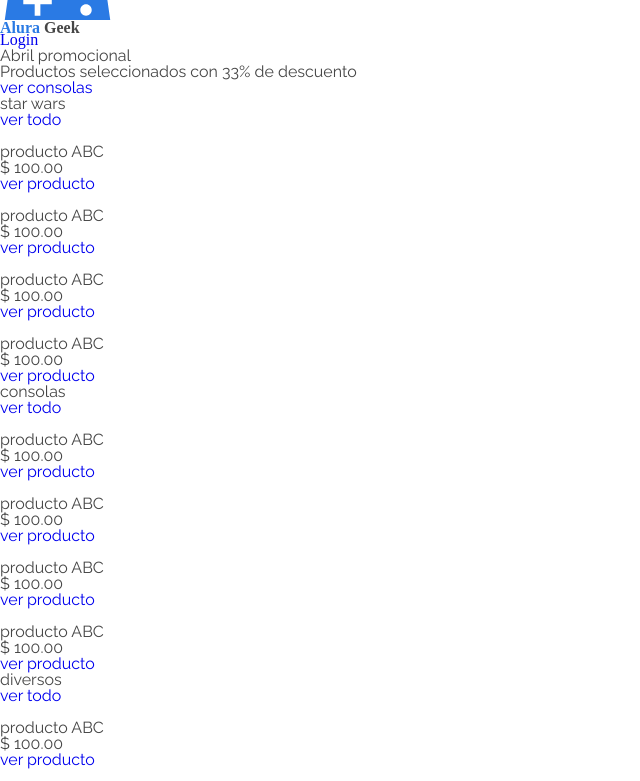
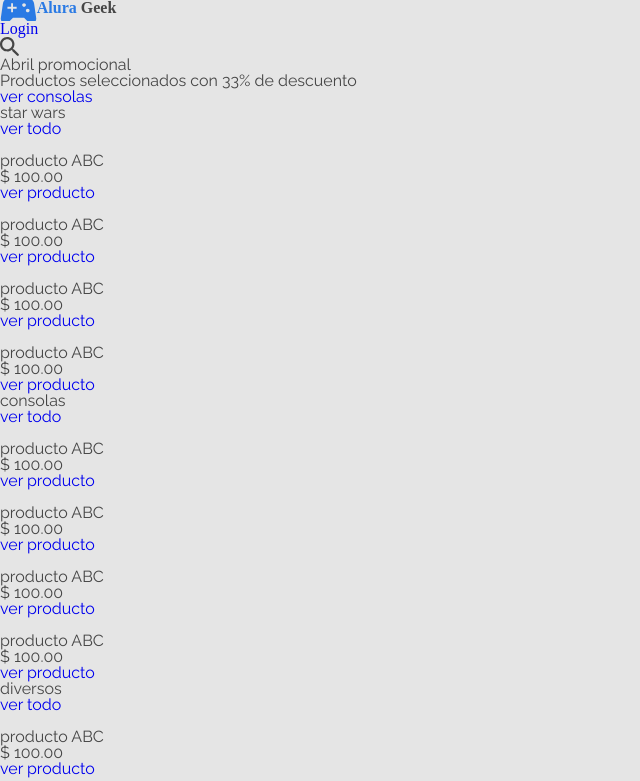
Before and after one commit to jdario9912/e-commers, a plain HTML site: page index.html in a window 1280 px wide. Shown: the top 781 px of the page, without its empty margins (0-640 px from the left). Drawn offline with Linux system fonts and the light colour scheme; a web font is replaced by a local one.

Commit message:
agregue elementos y algo de estilo al header

```diff
--- a/assets/css/header/header-logo-imagen.css
+++ b/assets/css/header/header-logo-imagen.css
@@ -1,5 +1,5 @@
 .header__logo-imagen{
     background: url(../../img/header/logo.svg) no-repeat center / cover;
-    width: 30%;
-    height: 20px;
+    height: 21px;
+    width: 2.3rem;
 }
--- a/assets/css/header/header-logo-titulo.css
+++ b/assets/css/header/header-logo-titulo.css
@@ -1,10 +1,10 @@
 .header__logo-titulo, .header__logo-titulo{
+    font-weight: 800;
     text-transform: capitalize;
-    font-weight: 800;
 }
 
 .header__logo-titulo{
-
+    /* width: 70%; */
 }
 
 .header__logo-alura{
--- a/assets/css/header/header-logo.css
+++ b/assets/css/header/header-logo.css
@@ -1,4 +1,3 @@
 .header__logo{
-    width: 30%;
-    height: 2rem;
+    display: flex;
 }
--- /dev/null
+++ b/assets/css/header/header-lupa.css
@@ -0,0 +1,5 @@
+.header__lupa{
+    background: url(../../img/header/lupa.svg) no-repeat center / cover;
+    width: 20px;
+    height: 20px;
+}
--- a/assets/css/normalice.css
+++ b/assets/css/normalice.css
@@ -15,7 +15,11 @@
     font-family: var(--raleway);
 }
 
+.body{
+    background-color: var(--blanco);
+    color: var(--preto);
+}
+
 .container{
     width: 100%;
-    color: var(--preto);
 }
--- a/index.html
+++ b/index.html
@@ -12,8 +12,9 @@
     <link rel="stylesheet" href="./assets/css/header/header-logo.css">
     <link rel="stylesheet" href="./assets/css/header/header-logo-imagen.css">
     <link rel="stylesheet" href="./assets/css/header/header-logo-titulo.css">
+    <link rel="stylesheet" href="./assets/css/header/header-lupa.css">
 </head>
-<body class="container">
+<body class="body">
     <header class="container">
         <div class="header__logo">
             <div class="header__logo-imagen"></div>
@@ -23,7 +24,7 @@
         </div>
         <a class="header__login" href="#" target="_blank">Login</a>
         <div class="header__buscar">
-            <span class="header__lupa"></span>
+            <div class="header__lupa"></div>
             <input class="header__buscar-input" type="text" name="buscar" id="buscar" hidden>
         </div>
     </header>
```
